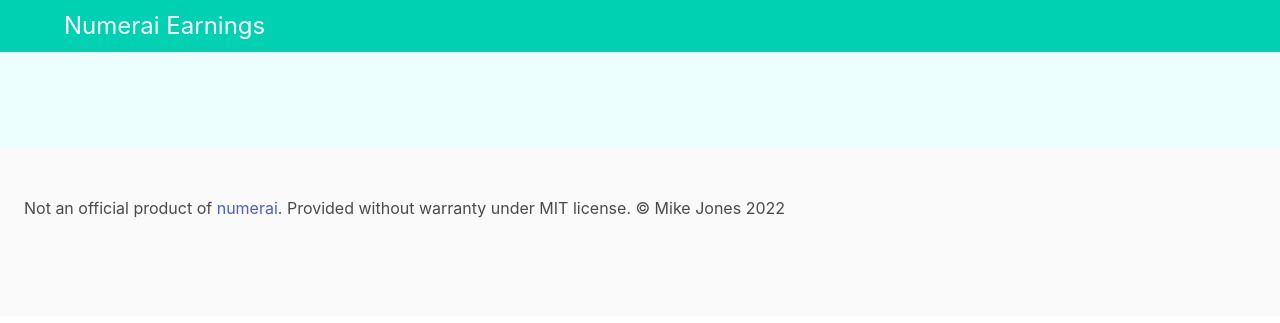
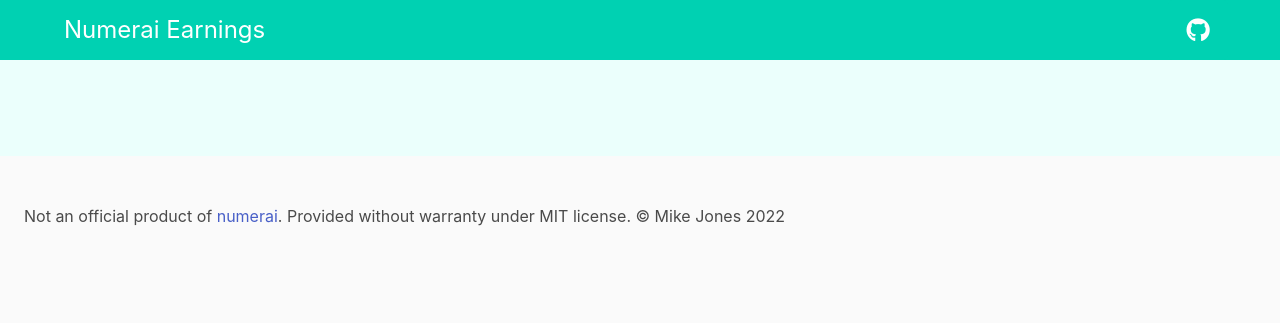
Before and after one commit to mikedbjones/numerai-earnings, a Flask app: template flask_app/templates/base.html in a window 1280 px wide. Shown: the top 323 px of the page. Run offline with Flask 3, Linux system fonts and the light colour scheme; the template is opened without the code that fills it, so the values that code supplies are empty; some libraries are stand-ins or nearby versions.

Commit message:
Update base.html

```diff
--- a/flask_app/templates/base.html
+++ b/flask_app/templates/base.html
@@ -11,6 +11,7 @@
   {% block styles %}
     <link rel="stylesheet" href="https://cdn.jsdelivr.net/npm/bulma@0.9.3/css/bulma.min.css" />
   {% endblock %}
+    <script src="https://kit.fontawesome.com/a295927083.js" crossorigin="anonymous"></script>
 </head>
 
 <body>
@@ -20,6 +21,15 @@
                   <a href="/" class="navbar-item is-size-4">
                     Numerai Earnings
                   </a>
+                </div>
+                <div class="navbar-menu">
+                  <div class="navbar-end">
+                    <a class="button is-large is-primary">
+                      <span class="icon">
+                        <i class="fa-brands fa-github"></i>
+                      </span>
+                    </a>
+                  </div>
                 </div>
             </div>
         </nav>
```
